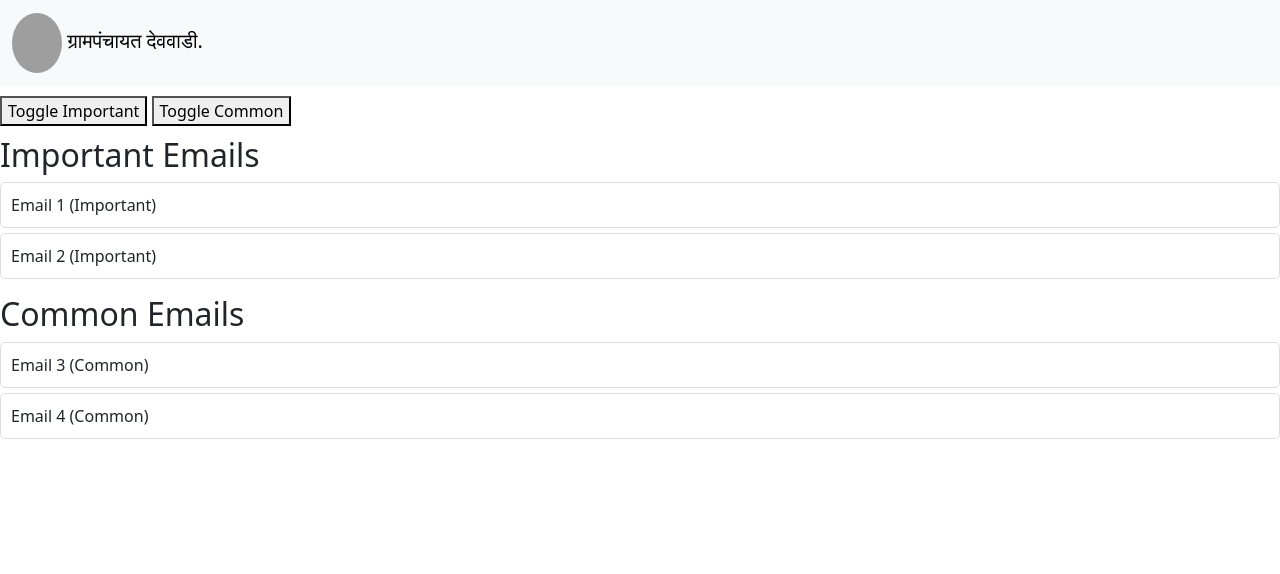
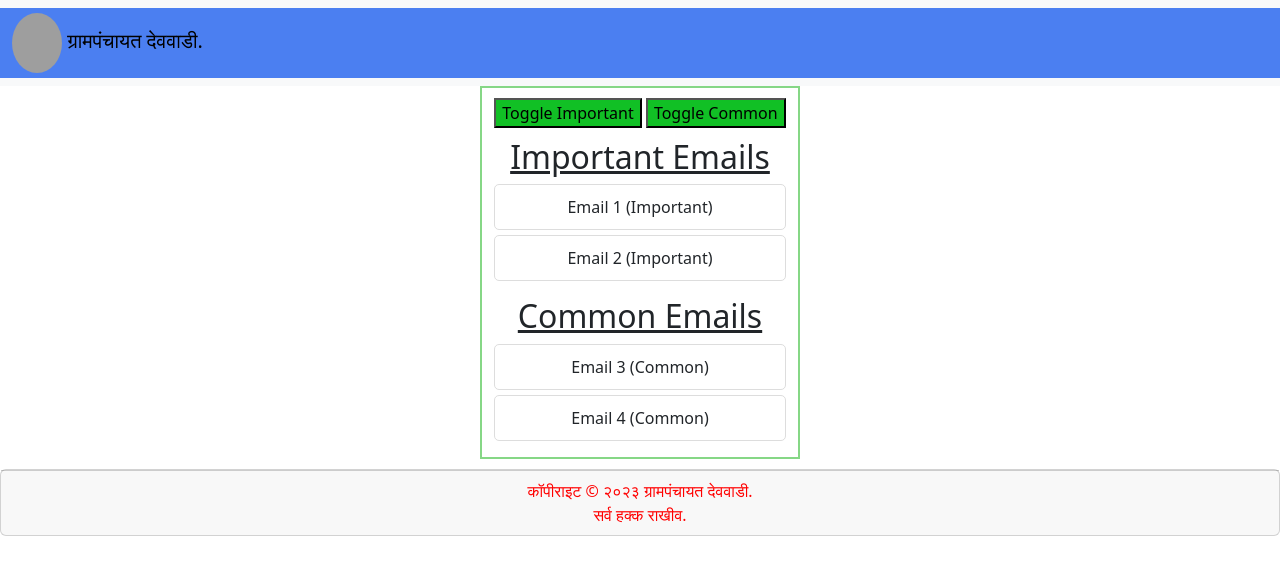
Before and after one commit to viraj2688/Capstone-Project, a website: page VillagerHistoryPayment.html in a window 1280 px wide. Drawn offline with nearby package versions, Linux system fonts and the light colour scheme; grey boxes are pictures that could not be loaded.

Commit message:
frontend for payment

```diff
--- a/VillagerHistoryPayment.css
+++ b/VillagerHistoryPayment.css
@@ -3,15 +3,22 @@
 .toggle-button-container {
     margin-top: 10px;
     margin-bottom: 10px;
+    text-align: center;
+
 }
 
-.compartment {
+h2{
     display: block;
+    text-align: center;
+    text-decoration: underline;
 }
 
 .email-list {
     list-style: none;
     padding: 0;
+    /* width: fit-content;
+    height: fit-content; */
+    text-align: center;
 }
 
 .email-list li {
@@ -20,3 +27,18 @@
     padding: 10px;
     border-radius: 5px;
 }
+
+.container-fluid {
+    background-color: rgb(75, 127, 241);
+}
+
+.container{
+    border: solid rgb(134, 215, 134) 2px;
+    height: fit-content;
+    width: fit-content;
+    margin-bottom: 10px;
+
+}
+button{
+    background-color: rgb(17, 192, 37);
+}
--- a/VillagerHistoryPayment.html
+++ b/VillagerHistoryPayment.html
@@ -5,6 +5,7 @@
     <meta name="viewport" content="width=device-width, initial-scale=1.0">
     <link href="https://cdn.jsdelivr.net/npm/bootstrap@5.3.2/dist/css/bootstrap.min.css" rel="stylesheet" integrity="sha384-T3c6CoIi6uLrA9TneNEoa7RxnatzjcDSCmG1MXxSR1GAsXEV/Dwwykc2MPK8M2HN" crossorigin="anonymous">
     <link rel="stylesheet" href="VillagerHistoryPayment.css">
+    <script src="https://cdn.jsdelivr.net/npm/bootstrap@5.3.2/dist/js/bootstrap.bundle.min.js" integrity="sha384-C6RzsynM9kWDrMNeT87bh95OGNyZPhcTNXj1NW7RuBCsyN/o0jlpcV8Qyq46cDfL" crossorigin="anonymous"></script>
     <script type="module" src="VillagerHistoryPayment.js"></script>
     <title>Villager History and Payment Portal</title>
 </head>
@@ -17,7 +18,7 @@
             </a>
         </div>
     </nav>
-
+    <div class="container">
     <!-- Toggle Buttons for Compartments -->
     <div class="toggle-button-container">
         <button onclick="toggleCompartment('important')">Toggle Important</button>
@@ -25,7 +26,7 @@
     </div>
 
     <!-- Email Lists -->
-    <div class="compartment important">
+    <div class="compartment-important">
         <h2>Important Emails</h2>
         <ul class="email-list">
             <li>Email 1 (Important)</li>
@@ -44,5 +45,11 @@
     </div>
 
     <script src="VillagerHistoryPayment.js"></script>
+</div>
+    <div class="card text-center">
+        <div class="card-footer text-body-secondary">
+            <span style="color: red;"> कॉपीराइट © २०२३ ग्रामपंचायत देववाडी. <br> सर्व हक्क राखीव.</span>
+        </div>
+    </div>
 </body>
 </html>
```
